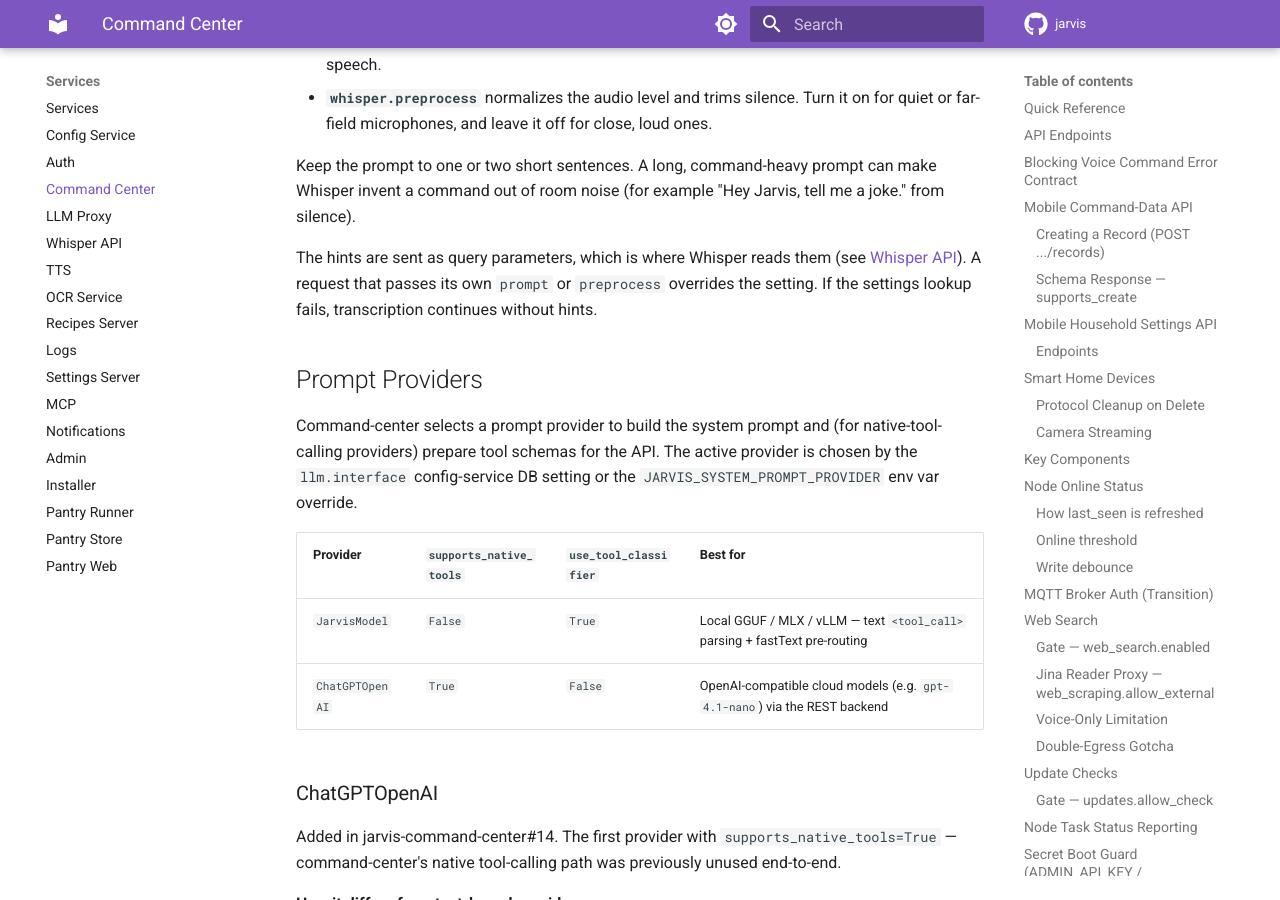
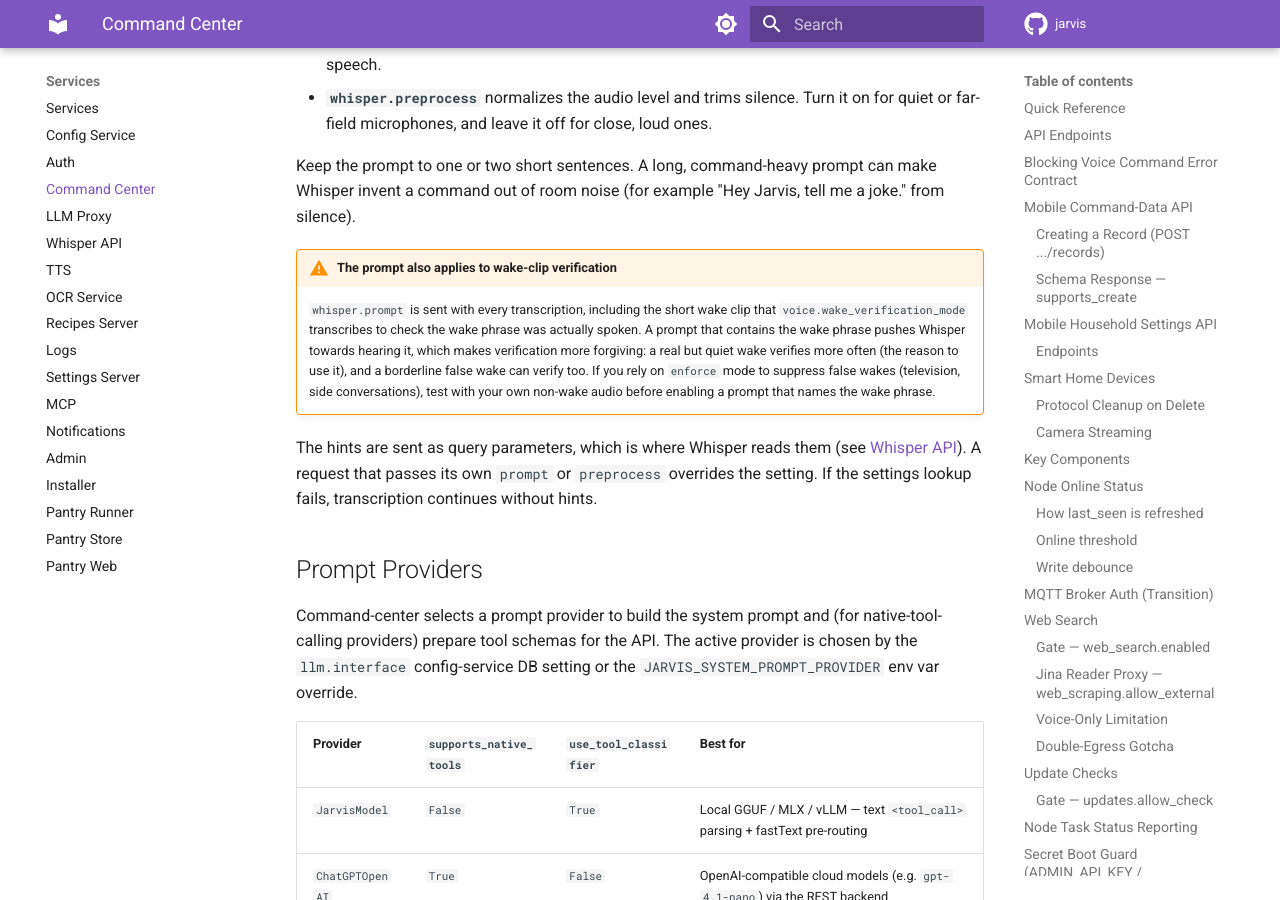
Before and after one commit to alexberardi/jarvis-docs, an MkDocs documentation site: the page built from docs/services/command-center.md, in a window 1280 px wide and 900 px high, scrolled down 14760 px. Built offline with MkDocs 1.6.1 and Material for MkDocs 9.7.7, drawn with Linux system fonts in a browser that asks for light colours; comment, search, counter and statistics services are not loaded.

Commit message:
docs(command-center): note that whisper.prompt also applies to wake-clip verification
Co-Authored-By: Claude Sonnet 5.5 <noreply@anthropic.com>

```diff
--- a/docs/services/command-center.md
+++ b/docs/services/command-center.md
@@ -375,6 +375,14 @@ household (or node) settings above:
 Keep the prompt to one or two short sentences. A long, command-heavy prompt can make Whisper invent a command out of
 room noise (for example "Hey Jarvis, tell me a joke." from silence).
 
+!!! warning "The prompt also applies to wake-clip verification"
+    `whisper.prompt` is sent with every transcription, including the short wake clip that
+    `voice.wake_verification_mode` transcribes to check the wake phrase was actually spoken. A prompt that contains the
+    wake phrase pushes Whisper towards hearing it, which makes verification more forgiving: a real but quiet wake
+    verifies more often (the reason to use it), and a borderline false wake can verify too. If you rely on `enforce`
+    mode to suppress false wakes (television, side conversations), test with your own non-wake audio before enabling a
+    prompt that names the wake phrase.
+
 The hints are sent as query parameters, which is where Whisper reads them (see
 [Whisper API](whisper-api.md#transcription)). A request that passes its own `prompt` or `preprocess` overrides the setting.
 If the settings lookup fails, transcription continues without hints.
```
